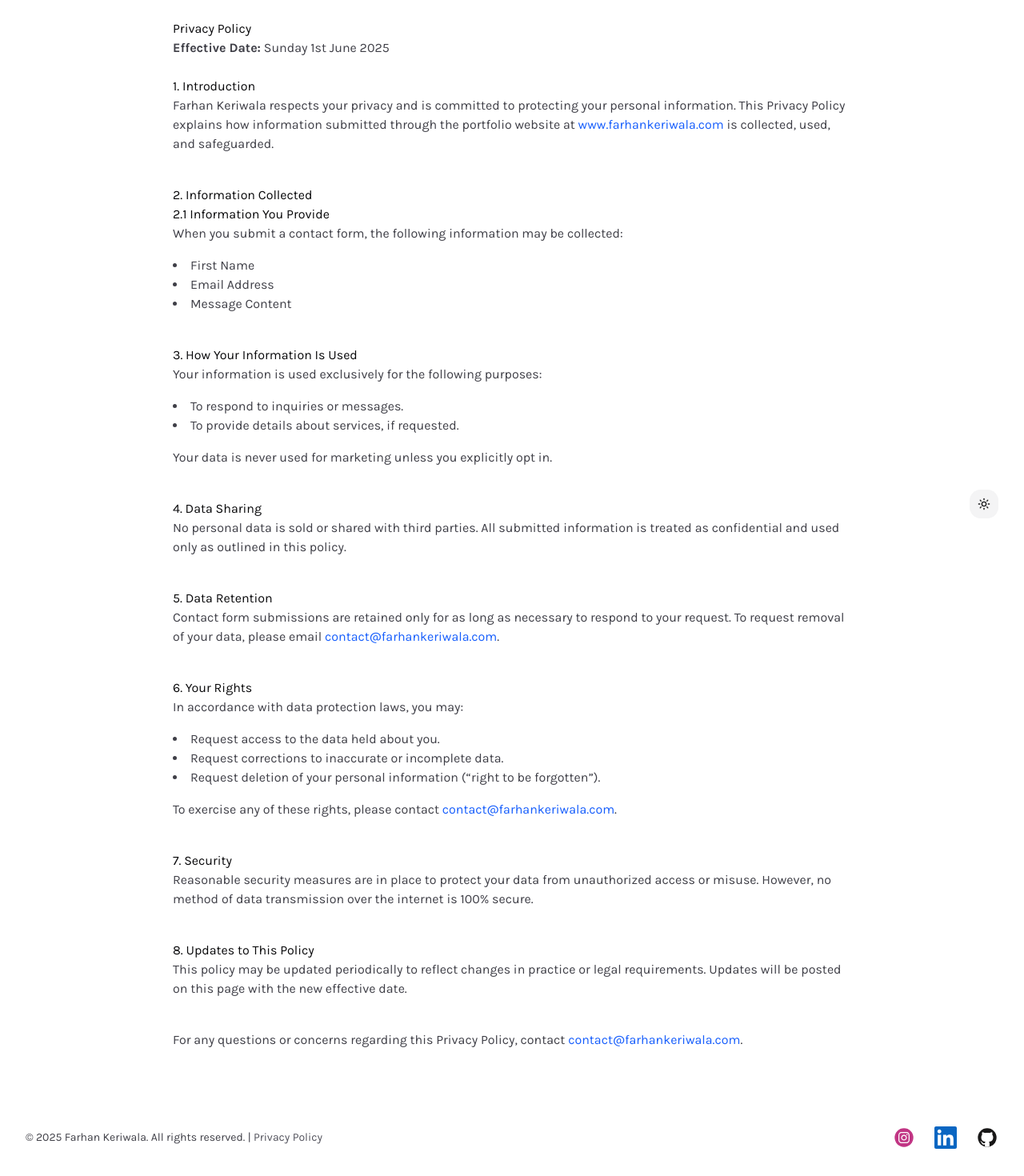
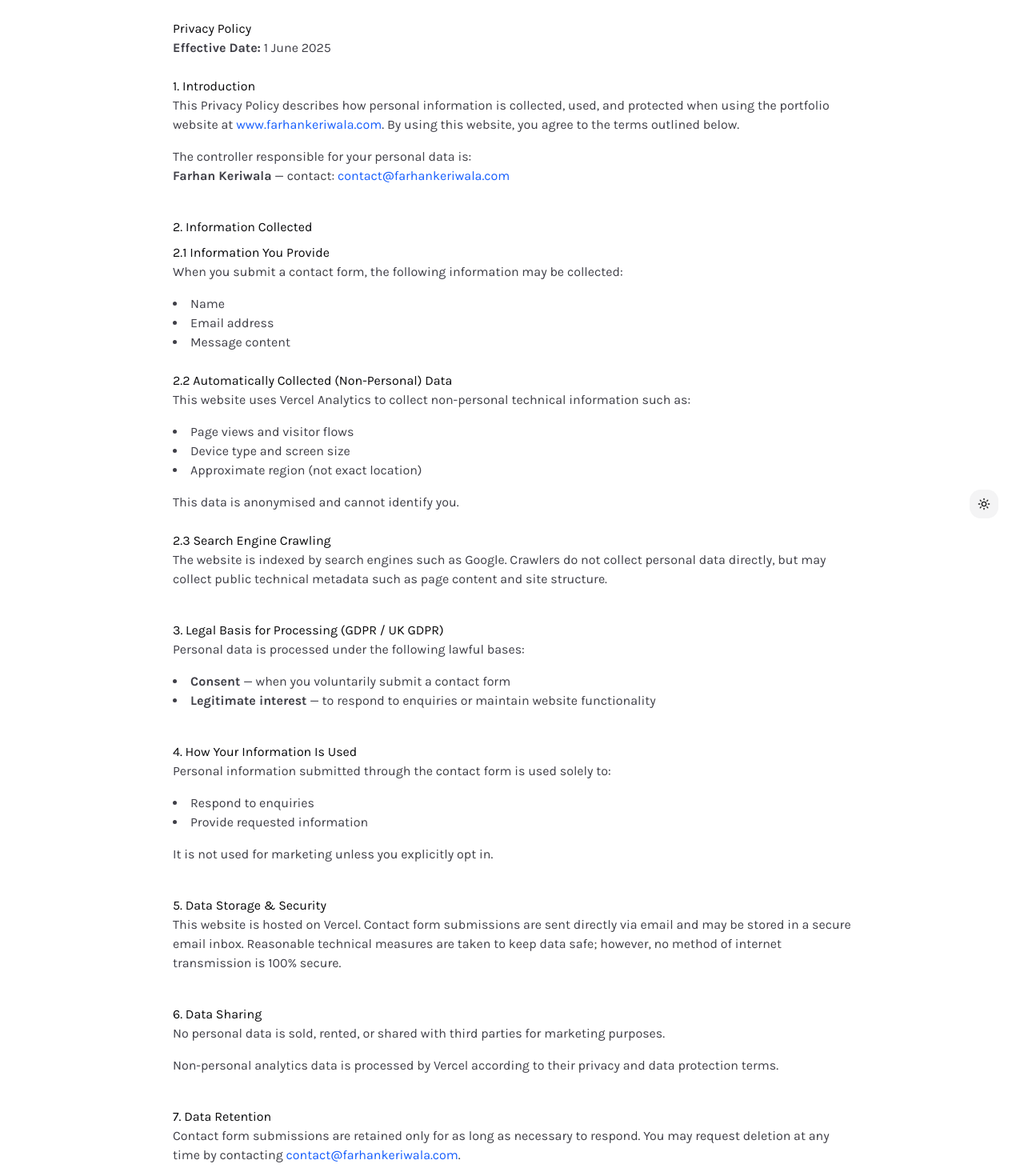
Before and after one commit to farhankeriwala/portfolio, a Next.js app: page /privacy-policy in a window 1280 px wide. Shown: the part 120-1590 px from the top of the page at 80% size. Built offline with nearby package versions, Linux system fonts and the light colour scheme.

Commit message:
Update Nov 2025

```diff
--- a/app/(root)/page.tsx
+++ b/app/(root)/page.tsx
@@ -10,16 +10,14 @@ import { TechStackSection } from "@/components/landing-page/TechStack";
 const Page = () => {
     return (
         <main className="flex flex-col items-center justify-center w-full overflow-x-hidden bg-white dark:bg-zinc-950 text-zinc-900 dark:text-zinc-100">
-            {/* 🎯 Hero Section */}
             <section className="w-full px-6 lg:px-12 pt-24 pb-16 text-center bg-transparent">
                 <h1 className="text-4xl md:text-6xl font-extrabold mb-6">
-                    👋🏼 Hey, I’m Farhan
+                    👋🏼 Hi, I’m Farhan
                 </h1>
                 <p className="text-lg md:text-xl max-w-2xl mx-auto text-zinc-600 dark:text-zinc-400">
-                    Software developer building modern SaaS with Next.js and AI — currently pursuing an MSc in Computational Finance at King’s College London.
+                    Developer crafting modern SaaS products with Next.js and AI. Currently diving into quantitative models and algorithmic systems while studying for my MSc in Computational Finance at King’s College London.
                 </p>
             </section>
-
             {/* 💻 Code Showcase */}
             <section className="w-full px-6 lg:px-12 py-24 bg-white dark:bg-zinc-950">
                 <div className="max-w-7xl mx-auto">
--- a/app/not-found.tsx
+++ b/app/not-found.tsx
@@ -5,7 +5,7 @@ import { IconSearchOff } from "@tabler/icons-react";
 const NotFoundPage = () => {
     return (
         <div className="flex-grow mx-auto min-h-full flex-col items-center justify-center px-6 py-12 bg-white dark:bg-zinc-900 text-center">
-            <div className="flex flex-col items-center space-y-4">
+            <div className="flex flex-col items-center space-y-4 mx-auto justify-center">
                 <IconSearchOff className="h-12 w-12 text-zinc-400 dark:text-zinc-600" />
                 <h1 className="text-3xl font-semibold text-zinc-800 dark:text-zinc-100">404 – Page Not Found</h1>
                 <p className="text-zinc-600 dark:text-zinc-400 max-w-md">
--- a/app/privacy-policy/page.tsx
+++ b/app/privacy-policy/page.tsx
@@ -9,58 +9,110 @@ const Page: React.FC = () => {
             <h1>Privacy Policy</h1>
 
             <p className="text-base text-zinc-700 dark:text-white mb-6">
-                <strong>Effective Date:</strong> Sunday 1st June 2025
+                <strong>Effective Date:</strong> 1 June 2025
             </p>
 
             <section className="mb-10">
                 <h2>1. Introduction</h2>
                 <p className="text-base text-zinc-700 dark:text-white">
-                    Farhan Keriwala respects your privacy and is committed to protecting your personal information. This Privacy Policy explains how information submitted through the portfolio website at{' '}
-                    <Link href="https://www.farhankeriwa la.com" className="text-blue-600 hover:underline" target="_blank" rel="noopener noreferrer">
+                    This Privacy Policy describes how personal information is collected, used, and protected when using the portfolio website at{' '}
+                    <Link
+                        href="https://www.farhankeriwala.com"
+                        className="text-blue-600 hover:underline"
+                        target="_blank"
+                        rel="noopener noreferrer"
+                    >
                         www.farhankeriwala.com
-                    </Link>{' '}
-                    is collected, used, and safeguarded.
+                    </Link>.
+                    By using this website, you agree to the terms outlined below.
+                </p>
+                <p className="text-base text-zinc-700 dark:text-white mt-4">
+                    The controller responsible for your personal data is:
+                    <br />
+                    <strong>Farhan Keriwala</strong> — contact:{" "}
+                    <a className="text-blue-600 hover:underline" href="mailto:contact@farhankeriwala.com">
+                        contact@farhankeriwala.com
+                    </a>
                 </p>
             </section>
 
             <section className="mb-10">
                 <h2>2. Information Collected</h2>
-                <h3>2.1 Information You Provide</h3>
+                <h3 className="mt-2">2.1 Information You Provide</h3>
                 <p className="text-base text-zinc-700 dark:text-white">
                     When you submit a contact form, the following information may be collected:
                 </p>
                 <ul className="list-disc list-inside text-base text-zinc-700 dark:text-white mt-4">
-                    <li>First Name</li>
-                    <li>Email Address</li>
-                    <li>Message Content</li>
+                    <li>Name</li>
+                    <li>Email address</li>
+                    <li>Message content</li>
+                </ul>
+
+                <h3 className="mt-6">2.2 Automatically Collected (Non-Personal) Data</h3>
+                <p className="text-base text-zinc-700 dark:text-white">
+                    This website uses Vercel Analytics to collect non-personal technical information such as:
+                </p>
+                <ul className="list-disc list-inside text-base text-zinc-700 dark:text-white mt-4">
+                    <li>Page views and visitor flows</li>
+                    <li>Device type and screen size</li>
+                    <li>Approximate region (not exact location)</li>
+                </ul>
+                <p className="text-base text-zinc-700 dark:text-white mt-4">
+                    This data is anonymised and cannot identify you.
+                </p>
+
+                <h3 className="mt-6">2.3 Search Engine Crawling</h3>
+                <p className="text-base text-zinc-700 dark:text-white">
+                    The website is indexed by search engines such as Google. Crawlers do not collect personal data directly, but may collect public technical metadata such as page content and site structure.
+                </p>
+            </section>
+
+            <section className="mb-10">
+                <h2>3. Legal Basis for Processing (GDPR / UK GDPR)</h2>
+                <p className="text-base text-zinc-700 dark:text-white">
+                    Personal data is processed under the following lawful bases:
+                </p>
+                <ul className="list-disc list-inside text-base text-zinc-700 dark:text-white mt-4">
+                    <li><strong>Consent</strong> — when you voluntarily submit a contact form</li>
+                    <li><strong>Legitimate interest</strong> — to respond to enquiries or maintain website functionality</li>
                 </ul>
             </section>
 
             <section className="mb-10">
-                <h2>3. How Your Information Is Used</h2>
+                <h2>4. How Your Information Is Used</h2>
                 <p className="text-base text-zinc-700 dark:text-white">
-                    Your information is used exclusively for the following purposes:
+                    Personal information submitted through the contact form is used solely to:
                 </p>
                 <ul className="list-disc list-inside text-base text-zinc-700 dark:text-white mt-4">
-                    <li>To respond to inquiries or messages.</li>
-                    <li>To provide details about services, if requested.</li>
+                    <li>Respond to enquiries</li>
+                    <li>Provide requested information</li>
                 </ul>
                 <p className="text-base text-zinc-700 dark:text-white mt-4">
-                    Your data is never used for marketing unless you explicitly opt in.
+                    It is not used for marketing unless you explicitly opt in.
                 </p>
             </section>
 
             <section className="mb-10">
-                <h2>4. Data Sharing</h2>
+                <h2>5. Data Storage & Security</h2>
                 <p className="text-base text-zinc-700 dark:text-white">
-                    No personal data is sold or shared with third parties. All submitted information is treated as confidential and used only as outlined in this policy.
+                    This website is hosted on Vercel. Contact form submissions are sent directly via email and may be stored in a secure email inbox. Reasonable technical measures are taken to keep data safe; however, no method of internet transmission is 100% secure.
                 </p>
             </section>
 
             <section className="mb-10">
-                <h2>5. Data Retention</h2>
+                <h2>6. Data Sharing</h2>
                 <p className="text-base text-zinc-700 dark:text-white">
-                    Contact form submissions are retained only for as long as necessary to respond to your request. To request removal of your data, please email{' '}
+                    No personal data is sold, rented, or shared with third parties for marketing purposes.
+                </p>
+                <p className="text-base text-zinc-700 dark:text-white mt-4">
+                    Non-personal analytics data is processed by Vercel according to their privacy and data protection terms.
+                </p>
+            </section>
+
+            <section className="mb-10">
+                <h2>7. Data Retention</h2>
+                <p className="text-base text-zinc-700 dark:text-white">
+                    Contact form submissions are retained only for as long as necessary to respond. You may request deletion at any time by contacting{' '}
                     <a className="text-blue-600 hover:underline" href="mailto:contact@farhankeriwala.com">
                         contact@farhankeriwala.com
                     </a>.
@@ -68,17 +120,18 @@ const Page: React.FC = () => {
             </section>
 
             <section className="mb-10">
-                <h2>6. Your Rights</h2>
+                <h2>8. Your Rights (GDPR / UK GDPR)</h2>
                 <p className="text-base text-zinc-700 dark:text-white">
-                    In accordance with data protection laws, you may:
+                    You have the right to:
                 </p>
                 <ul className="list-disc list-inside text-base text-zinc-700 dark:text-white mt-4">
-                    <li>Request access to the data held about you.</li>
-                    <li>Request corrections to inaccurate or incomplete data.</li>
-                    <li>Request deletion of your personal information (“right to be forgotten”).</li>
+                    <li>Request access to your data</li>
+                    <li>Request corrections to inaccurate information</li>
+                    <li>Request deletion (“right to be forgotten”)</li>
+                    <li>Withdraw consent at any time</li>
                 </ul>
                 <p className="text-base text-zinc-700 dark:text-white mt-4">
-                    To exercise any of these rights, please contact{' '}
+                    To exercise these rights, contact{' '}
                     <a className="text-blue-600 hover:underline" href="mailto:contact@farhankeriwala.com">
                         contact@farhankeriwala.com
                     </a>.
@@ -86,25 +139,25 @@ const Page: React.FC = () => {
             </section>
 
             <section className="mb-10">
-                <h2>7. Security</h2>
+                <h2>9. Children’s Privacy</h2>
                 <p className="text-base text-zinc-700 dark:text-white">
-                    Reasonable security measures are in place to protect your data from unauthorized access or misuse. However, no method of data transmission over the internet is 100% secure.
+                    This website is not intended for children under 13, and personal data from minors is not knowingly collected.
                 </p>
             </section>
 
             <section className="mb-10">
-                <h2>8. Updates to This Policy</h2>
+                <h2>10. Changes to This Policy</h2>
                 <p className="text-base text-zinc-700 dark:text-white">
-                    This policy may be updated periodically to reflect changes in practice or legal requirements. Updates will be posted on this page with the new effective date.
+                    This policy may be updated from time to time. The new effective date will be posted at the top of this page.
                 </p>
             </section>
 
             <section>
                 <p className="text-base text-zinc-700 dark:text-white">
-                    For any questions or concerns regarding this Privacy Policy, contact{' '}
-                    <Link className="text-blue-600 hover:underline" href="mailto:contact@farhankeriwala.com">
+                    For any privacy-related questions, email{' '}
+                    <a className="text-blue-600 hover:underline" href="mailto:contact@farhankeriwala.com">
                         contact@farhankeriwala.com
-                    </Link>.
+                    </a>.
                 </p>
             </section>
         </div>
--- a/constants/index.ts
+++ b/constants/index.ts
@@ -21,11 +21,11 @@ export const navItems: NavItem[] = [
         label: "Services",
         icon: BriefcaseBusiness
     },
-    {
-        href: "/contact",
-        label: "Contact",
-        icon: Mail
-    },
+    // {
+    //     href: "/contact",
+    //     label: "Contact",
+    //     icon: Mail
+    // },
 ]
 
 export const socialMediaItems: SocialMediaItem[] = [
--- a/package.json
+++ b/package.json
@@ -9,6 +9,7 @@
     "lint": "next lint"
   },
   "dependencies": {
+    "@gsap/react": "^2.1.2",
     "@radix-ui/react-alert-dialog": "^1.1.14",
     "@radix-ui/react-avatar": "^1.1.10",
     "@radix-ui/react-checkbox": "^1.3.2",
@@ -22,11 +23,15 @@
     "@radix-ui/react-toggle": "^1.1.9",
     "@radix-ui/react-tooltip": "^1.2.7",
     "@sanity/image-url": "^1.1.0",
+    "@studio-freight/lenis": "^1.0.42",
     "@tabler/icons-react": "^3.33.0",
     "@types/react-syntax-highlighter": "^15.5.13",
     "@vercel/analytics": "^1.5.0",
     "class-variance-authority": "^0.7.1",
     "clsx": "^2.1.1",
+    "framer-motion": "^12.23.24",
+    "gsap": "^3.13.0",
+    "gsap-trial": "^3.12.7",
     "lucide-react": "^0.511.0",
     "motion": "^12.15.0",
     "next": "15.3.3",
```
Also changed, not shown: 1 other file (tests, documents, lock files or other folders).
